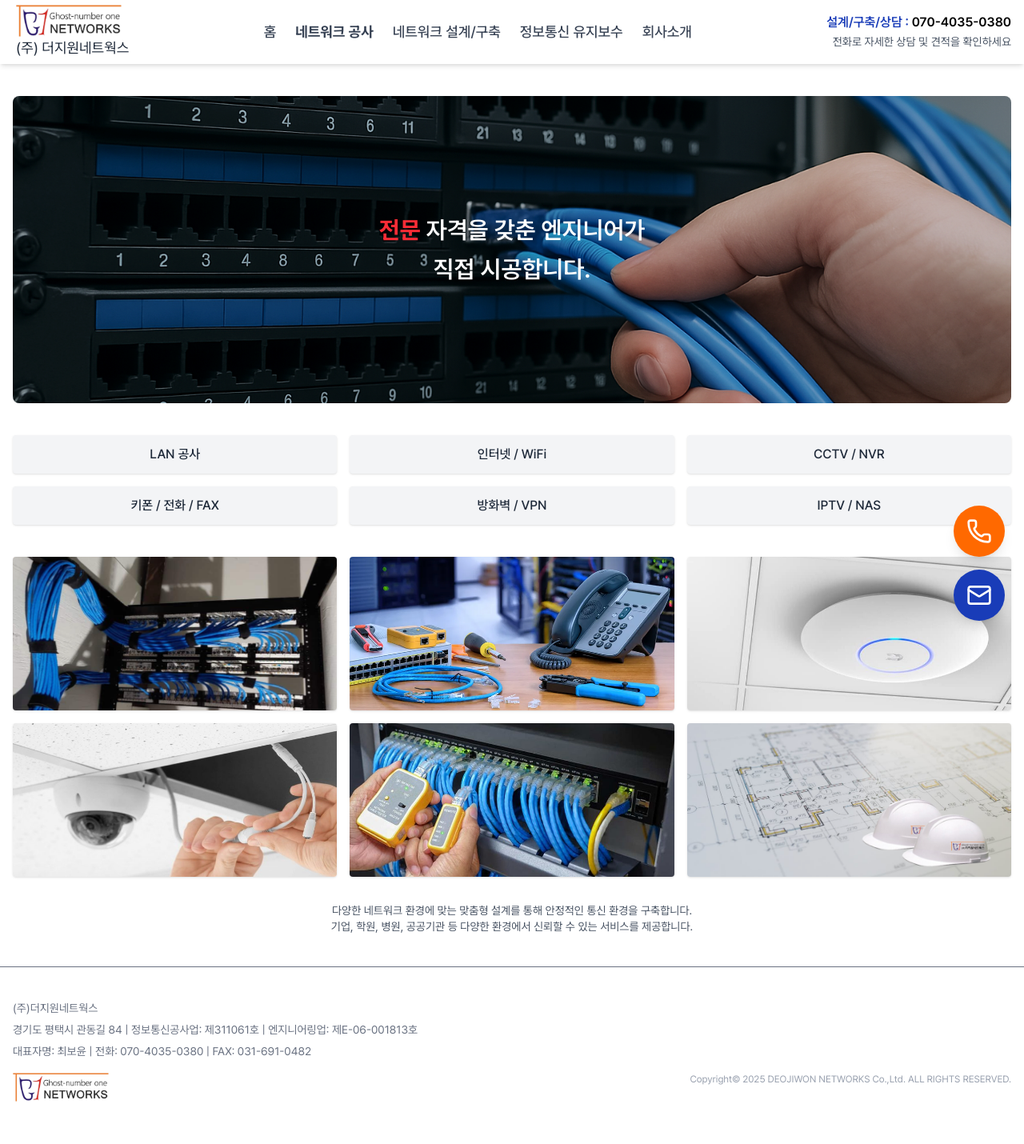
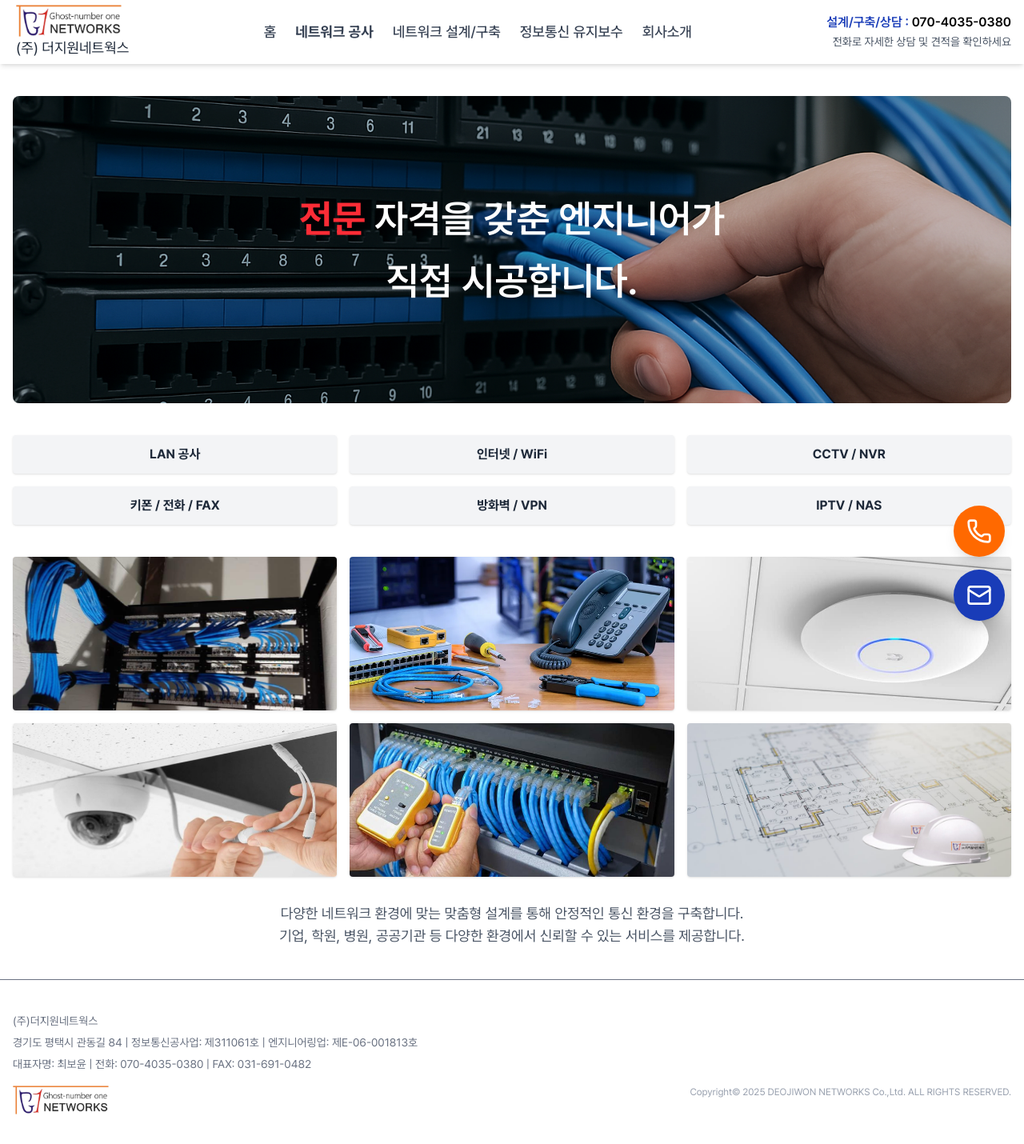
Before and after one commit to heo-it/deojiwon-web, a Next.js app: page /construction in a window 1280 px wide. Shown: the top 1430 px of the page at 80% size. Built offline with nearby package versions, Linux system fonts and the light colour scheme.

Commit message:
feaet: 폰트 크기 수정

```diff
--- a/components/ConstructionContent.tsx
+++ b/components/ConstructionContent.tsx
@@ -5,11 +5,9 @@ import Image from "next/image";
 export default function ConstructionContent() {
   return (
     <section className="w-full bg-white text-gray-800">
-      {/* 타이틀 */}
       <div className="max-w-screen-xl mx-auto px-4 py-10">
         <h1 className="hidden">네트워크 공사</h1>
 
-        {/* 강조 문구 (Hero 스타일) */}
         <div className="relative rounded-lg overflow-hidden">
           <Image
             src="/network-hero.png"
@@ -19,7 +17,7 @@ export default function ConstructionContent() {
             className="w-full h-64 md:h-96 object-cover"
           />
           <div className="absolute inset-0 bg-black/10 flex items-center justify-center">
-            <p className="text-white text-xl md:text-3xl font-semibold text-center px-4 leading-relaxed">
+            <p className="text-white text-xl md:text-5xl font-semibold text-center px-4 leading-relaxed">
               <span className="text-red-500 font-bold">전문</span> 자격을 갖춘
               엔지니어가
               <br className="md:block" />
@@ -28,8 +26,7 @@ export default function ConstructionContent() {
           </div>
         </div>
 
-        {/* 서비스 종류 */}
-        <div className="grid grid-cols-2 sm:grid-cols-3 gap-4 mt-10 text-center text-sm sm:text-base font-medium">
+        <div className="grid grid-cols-2 sm:grid-cols-3 gap-4 mt-10 text-center text-base sm:text-base font-bold">
           {[
             "LAN 공사",
             "인터넷 / WiFi",
@@ -44,7 +41,6 @@ export default function ConstructionContent() {
           ))}
         </div>
 
-        {/* 이미지 + 설명 섹션 */}
         <div className="grid md:grid-cols-3 gap-4 mt-10">
           {[
             "/network-1.png",
@@ -66,8 +62,7 @@ export default function ConstructionContent() {
           ))}
         </div>
 
-        {/* 설명 텍스트 */}
-        <div className="mt-8 text-center text-sm text-gray-600">
+        <div className="mt-8 text-center text-lg text-gray-600">
           다양한 네트워크 환경에 맞는 맞춤형 설계를 통해 안정적인 통신 환경을
           구축합니다. <br />
           기업, 학원, 병원, 공공기관 등 다양한 환경에서 신뢰할 수 있는 서비스를
--- a/components/DesignContent.tsx
+++ b/components/DesignContent.tsx
@@ -4,11 +4,9 @@ import ServiceBenefit from "./ServiceBenefit";
 export default function DesignContent() {
   return (
     <section className="w-full bg-white text-gray-800">
-      {/* 타이틀 */}
       <div className="max-w-screen-xl mx-auto px-4 py-10">
         <h1 className="hidden">네트워크 설계/구축</h1>
 
-        {/* 강조 문구 (Hero 스타일) */}
         <div className="relative rounded-lg overflow-hidden">
           <Image
             src="/design-hero.png"
@@ -18,11 +16,11 @@ export default function DesignContent() {
             className="w-full h-64 md:h-96 object-cover"
           />
           <div className="absolute inset-0 bg-black/30 flex items-center justify-center">
-            <p className="text-white text-xl md:text-3xl font-semibold text-center px-4 leading-relaxed">
+            <p className="text-white text-xl md:text-5xl font-semibold text-center px-4 leading-relaxed">
               <span className="text-red-500 font-bold">
                 경제성/안정성/보안성
               </span>{" "}
-              높은 <br className="md:hidden" />
+              높은 <br className="md:block" />
               최적 네트워크를 구축합니다.
             </p>
           </div>
--- a/components/MainHero.tsx
+++ b/components/MainHero.tsx
@@ -5,10 +5,10 @@ export default function MainHero() {
       style={{ backgroundImage: "url('/main-hero.png')" }}
     >
       <div className="absolute inset-0 bg-black/30 flex flex-col justify-center items-center text-center px-4 rounded-lg">
-        <h2 className="text-xl md:text-4xl font-bold text-white">
+        <h2 className="text-xl md:text-5xl font-bold text-white leading-relaxed">
           <span className="text-red-500">더</span> 편하고,{" "}
           <span className="text-red-500">더</span> 안전한
-          <br />
+          <br className="md:block" />
           업무 환경을 만들어 갑니다.
         </h2>
         <div className="mt-10 flex flex-wrap justify-center gap-6">
--- a/components/MaintenanceContent.tsx
+++ b/components/MaintenanceContent.tsx
@@ -16,9 +16,9 @@ export default function MaintenanceContent() {
             className="w-full h-64 md:h-96 object-cover"
           />
           <div className="absolute inset-0 bg-black/30 flex items-center justify-center">
-            <p className="text-white text-xl md:text-3xl font-semibold text-center px-4 leading-relaxed">
+            <p className="text-white text-xl md:text-5xl font-semibold text-center px-4 leading-relaxed">
               <span className="text-red-500 font-bold">빌딩/아파트</span>{" "}
-              정보통신 유지보수를 <br className="md:hidden" />
+              정보통신 유지보수를 <br className="md:block" />
               선도합니다.
             </p>
           </div>
@@ -28,7 +28,7 @@ export default function MaintenanceContent() {
         <div className="pt-4 pb-16">
           <MaintenanceImages />
 
-          <div className="grid grid-cols-2 sm:grid-cols-3 gap-2 md:gap-12 mt-10 text-center text-sm sm:text-base font-medium ">
+          <div className="grid grid-cols-2 sm:grid-cols-3 gap-2 md:gap-12 mt-10 text-center text-sm sm:text-lg font-medium sm:px-[14px]">
             {[
               "유지보수 관리자 선임",
               "장애처리 / 예방정비",
@@ -36,7 +36,7 @@ export default function MaintenanceContent() {
             ].map((item, i) => (
               <div
                 key={i}
-                className="py-3 px-2 rounded shadow-sm border border-slate-400"
+                className="py-3 px-2 rounded shadow-sm border border-slate-400 w-[300px] m-auto"
               >
                 {item}
               </div>
--- a/components/ServiceBenefit.tsx
+++ b/components/ServiceBenefit.tsx
@@ -20,7 +20,7 @@ export default function ServiceBenefit() {
         <BenefitItem icon={benefits[3].icon} label={benefits[3].label} />
         <BenefitItem icon={benefits[4].icon} label={benefits[4].label} />
       </div>
-      <div className="mt-4 text-lg font-semibold text-center">
+      <div className="mt-4 text-2xl font-semibold text-center">
         <span>신규 구축 / </span>
         <span>컨설팅</span>
         <span> / 이설 / 증설</span>
@@ -41,7 +41,7 @@ function BenefitItem({
       <div className="bg-blue-900 text-white w-16 h-16 rounded-full flex items-center justify-center">
         {icon}
       </div>
-      <div className="text-sm">{label}</div>
+      <div className="text-lg">{label}</div>
     </div>
   );
 }
```
